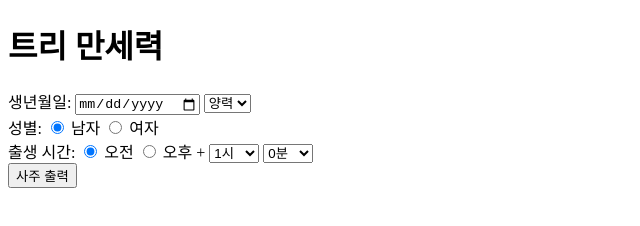
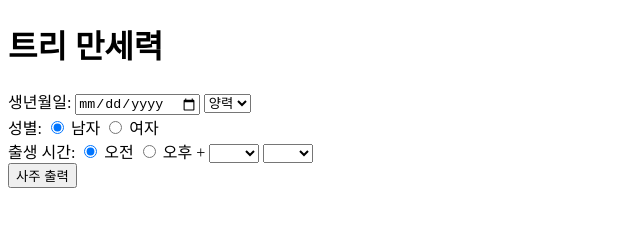
Before and after one commit to seoyarksa/treesaju, a website with bundled scripts: page public/index.html in a window 1280 px wide. Shown: the full height of the page, 0-640 px from the left. Built offline with nearby package versions, Linux system fonts and the light colour scheme.

```diff
--- a/public/index.html
+++ b/public/index.html
@@ -35,6 +35,7 @@
 <!-- 시간 -->
  <label>+</label>
 <select id="hour-select">
+  <option value="1"></option>
   <option value="1">1시</option>
   <option value="2">2시</option>
   <option value="3">3시</option>
@@ -52,6 +53,7 @@
 
 
 <select id="minute-select">
+  <option value="0"></option>
   <option value="0">0분</option>
   <option value="1">1분</option>
   <option value="2">2분</option>
```
